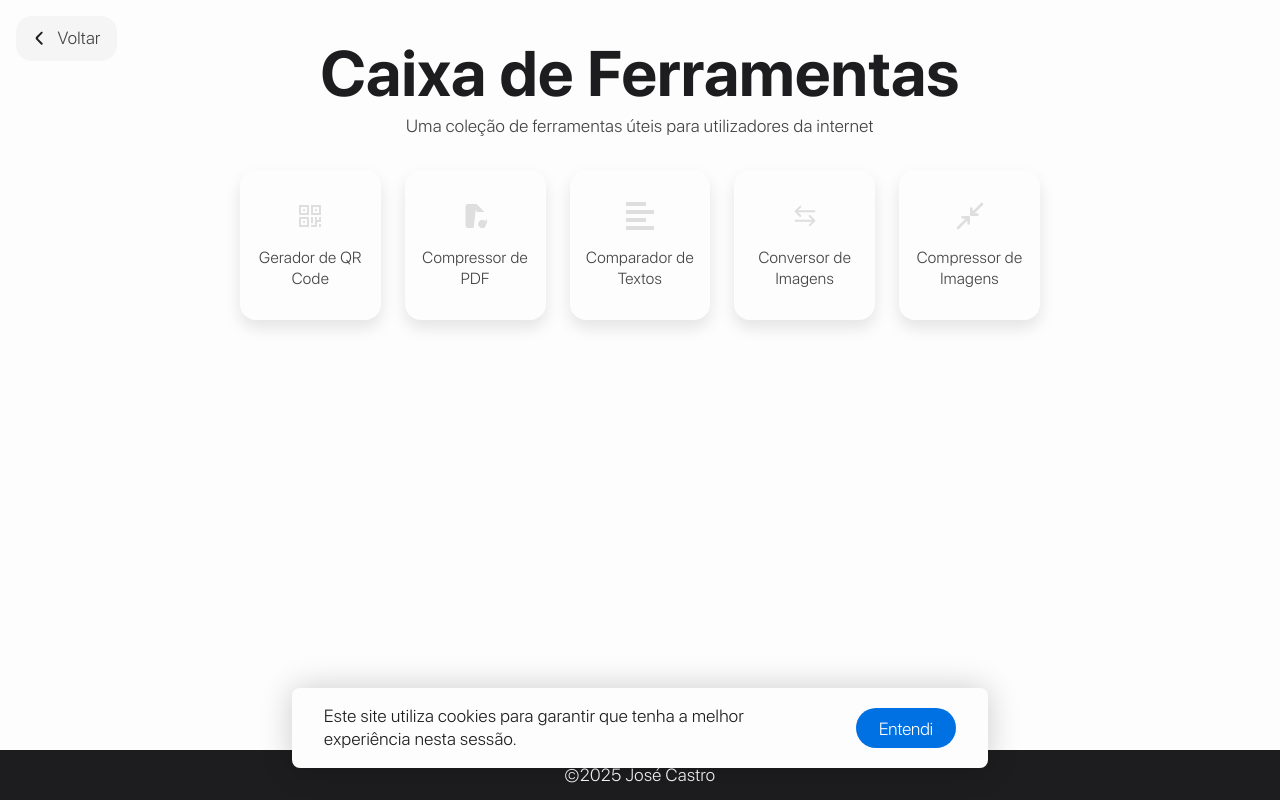
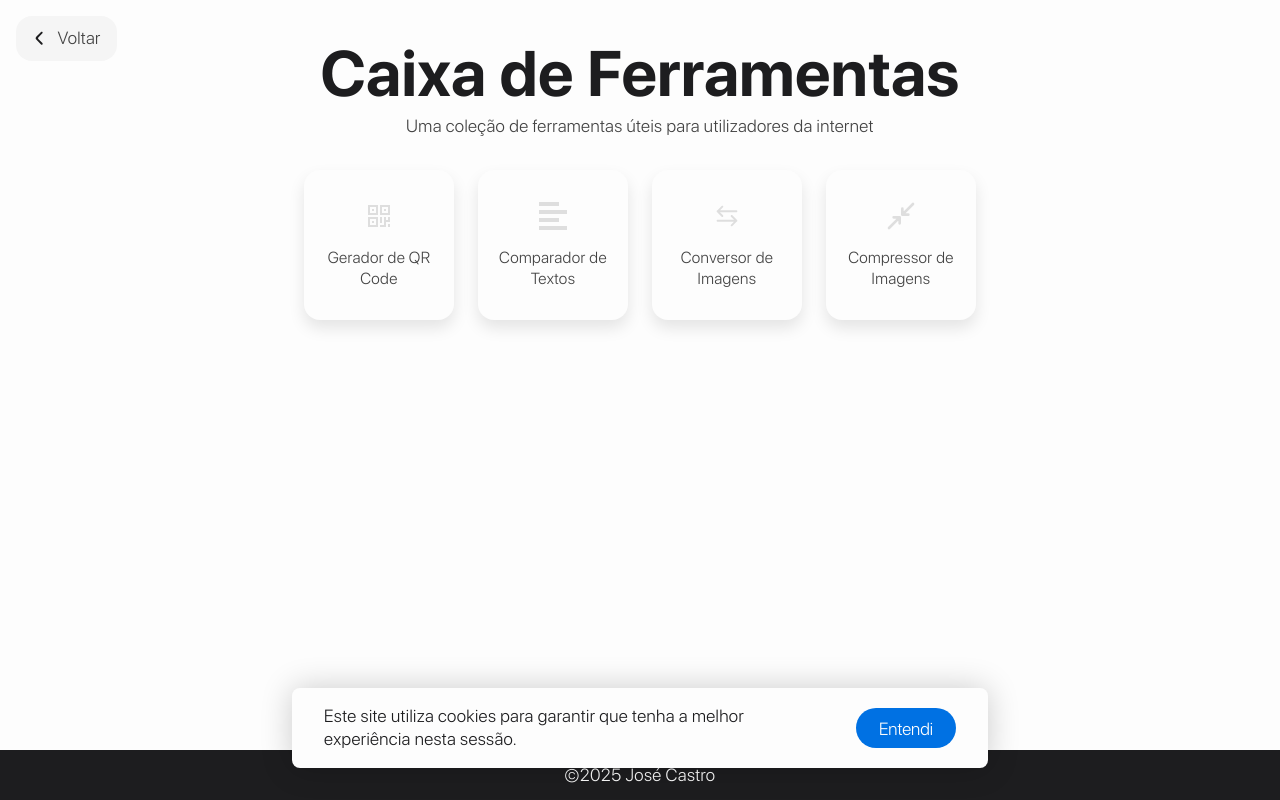
Before and after one commit to ze-castro/ze-castro, a SvelteKit app: page /tools in a window 1280 px wide. Built offline with nearby package versions, Linux system fonts and the light colour scheme.

Commit message:
fix: remove pdf compressor

```diff
--- a/src/routes/tools/+page.svelte
+++ b/src/routes/tools/+page.svelte
@@ -16,9 +16,6 @@
 	<ul>
 		<a href="/tools/qr-code"
 			><Svg name="qr-code" size="2rem" color="var(--gray-2)" /> Gerador de QR Code
-		</a>
-		<a href="/tools/pdf-compressor"
-			><Svg name="file" size="2rem" color="var(--gray-2)" /> Compressor de PDF
 		</a>
 		<a href="/tools/text-comparison"
 			><Svg name="text" size="2rem" color="var(--gray-2)" /> Comparador de Textos
```
